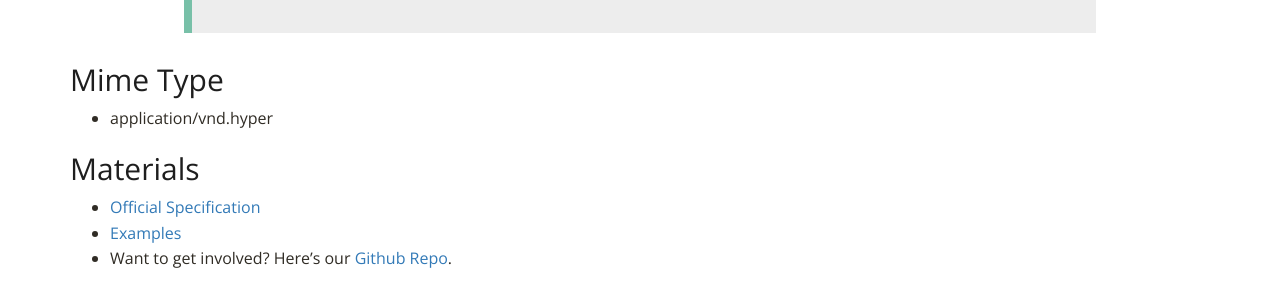
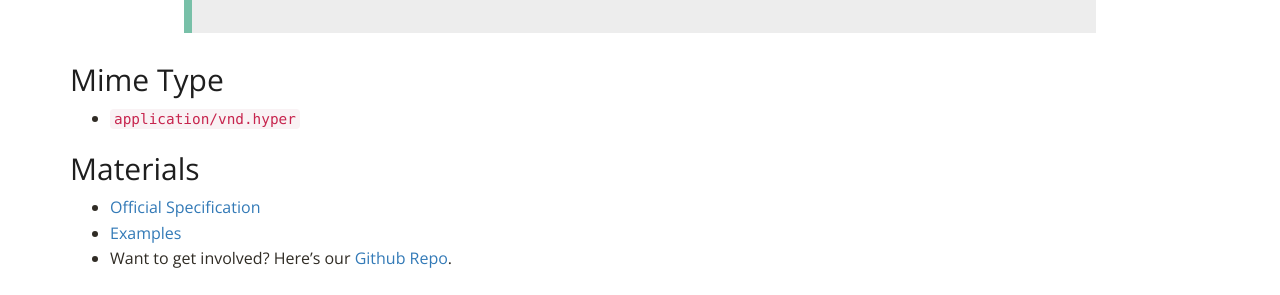
Before and after one commit to inadarei/hyper, a Jekyll site: the page built from index.md, in a window 1280 px wide. Shown: the part 377-672 px from the top of the page. Built offline with Jekyll 4.4.1, drawn with Linux system fonts in a browser that asks for light colours; nearby versions of some CDN libraries.

Commit message:
styling improvement

```diff
--- a/index.md
+++ b/index.md
@@ -9,7 +9,7 @@ title: Hyper - Foundational Hypermedia Type
 
 ## Mime Type
 
-- application/vnd.hyper
+-  `application/vnd.hyper`
 
 ## Materials
 
```
